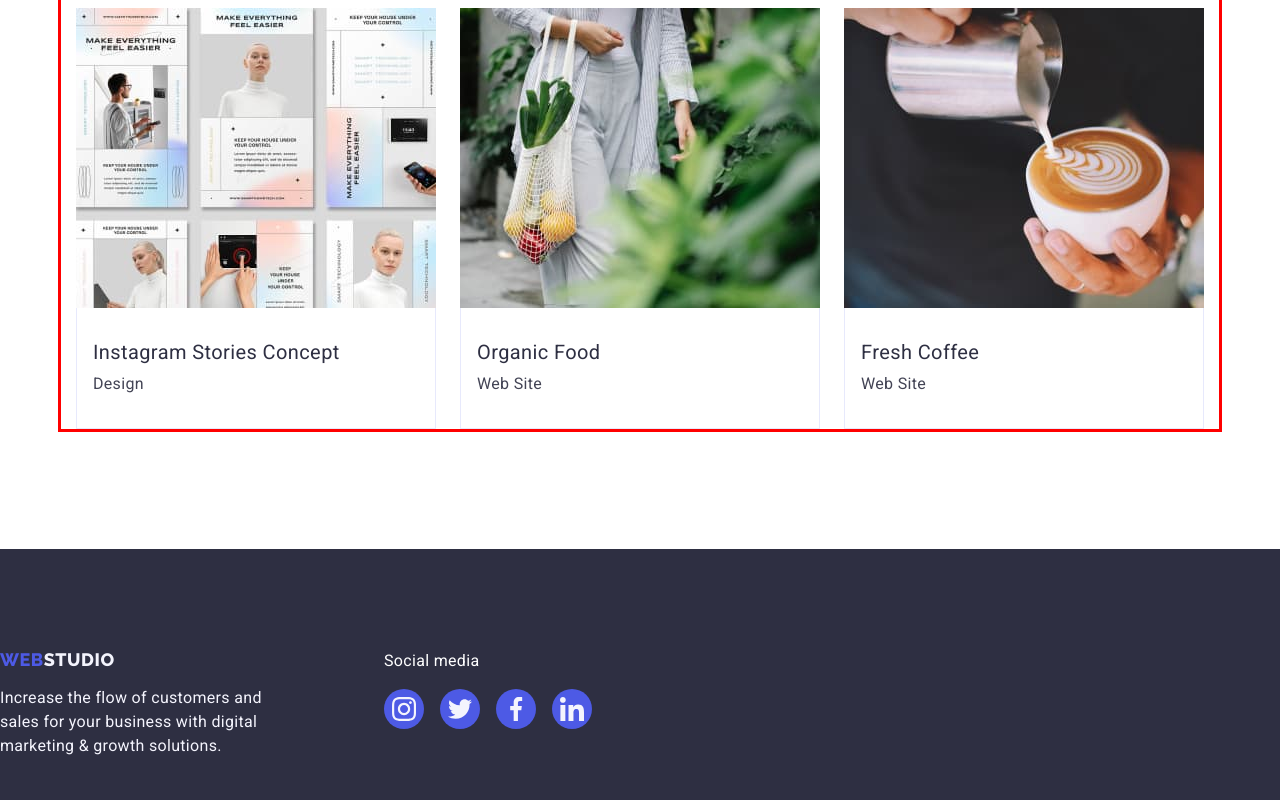
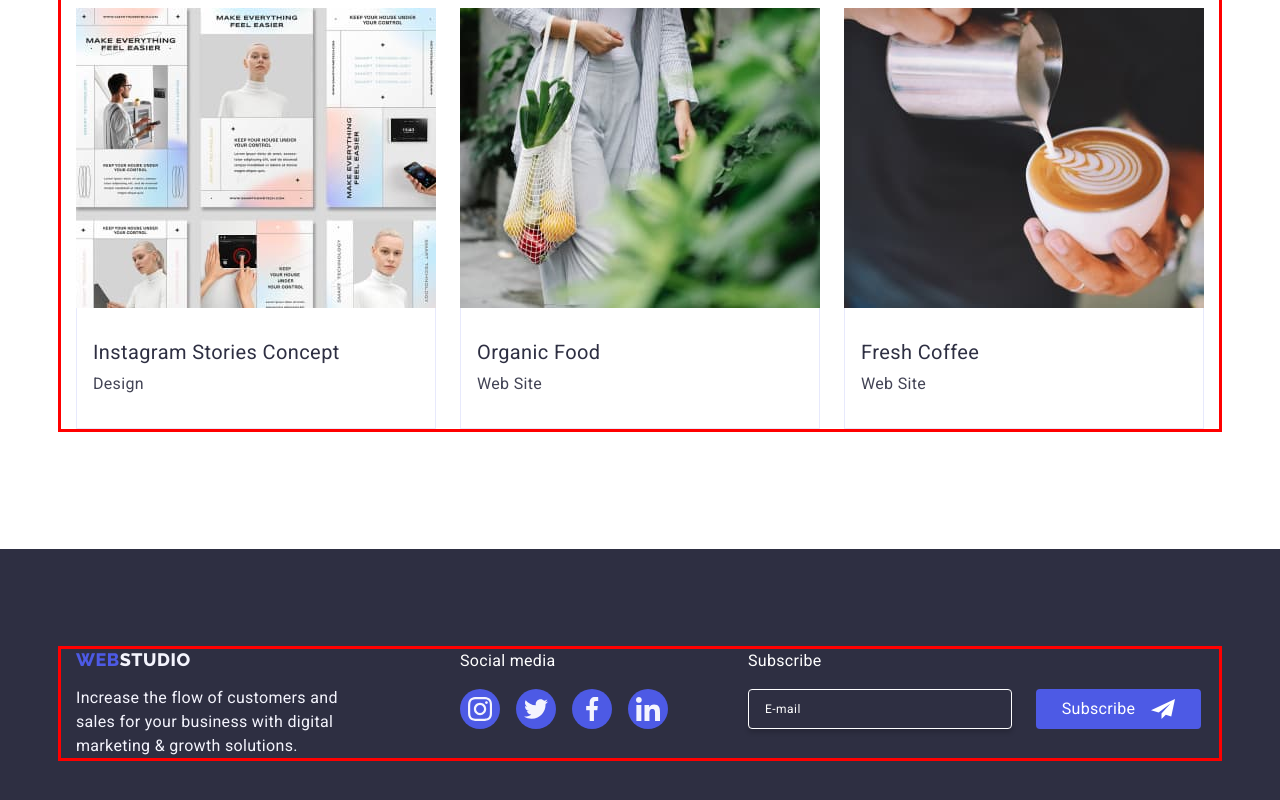
Before and after one commit to Kirra-acc/goit-homework-05, a plain HTML site: page portfolio.html in a window 1280 px wide. Shown: the part 1221-2021 px from the top of the page. Drawn offline with nearby package versions, Linux system fonts and the light colour scheme.

Commit message:
footer styles change

```diff
--- a/css/styles.css
+++ b/css/styles.css
@@ -450,37 +450,55 @@
 /* subscribe input styles */
 .subscribe-form-wrapper {}
 
-.subscribe-form-title {}
+.subscribe-form-title {
+    margin-bottom: 16px;
 
+    font-weight: 500;
+    line-height: 1.5;
+    letter-spacing: 0.02em;
+    color: var(--whitebck-color);
+}
+.footer-subscribe-form {
+    display: flex;
+    gap: 24px;
+}
 .subscribe-label {}
 
 .subscribe-input {
     width: 264px;
     height: 40px;
+    padding-left: 16px;
 
     border-radius: 4px;
     border: 1px solid var(--whitebck-color);
     box-shadow: 0px 4px 4px 0px rgba(0, 0, 0, 0.15);
+    background-color: transparent;
+    color: #ffffff;
+
+    font-size: 12px;
+    line-height: 1.5;
+    letter-spacing: 0.04em;
 }
-
-.cubscribe-btn {
-    display: inline-flex;
+.subscribe-input::placeholder {
+    color: #ffffff;
+}
+.subscribe-btn {
+    display: flex;
     padding: 8px 24px;
     justify-content: center;
     align-items: center;
-    width: 165px;
+    min-width: 165px;
     height: 40px;
-    gap: 16px;
+    /* gap: 16px; */
 
     background-color: var(--primary-color);
     border-radius: 4px;
     border: none;
     cursor: pointer;
-    margin: 0 auto;
+    /* margin: 0 auto; */
 
     transition: background-color 250ms cubic-bezier(0.4, 0, 0.2, 1);
 
-    font-family: var(--font-main);
     font-weight: 500;
     line-height: 1.5;
     color: var(--whitebck-color);
@@ -492,10 +510,11 @@
     line-height: 1.5;
     letter-spacing: 0.32px;
     color: var(--whitebck-color);
-    margin-bottom: 16px;
+    /* margin-bottom: 16px; */
 }
 
 .subscribe-icon {
+    margin-left: 16px;
     fill: var(--whitebck-color);
 }
 
--- a/portfolio.html
+++ b/portfolio.html
@@ -199,7 +199,7 @@
         </main>
 
         <footer class="footer">
-            <div class="footer-wrapper">
+            <div class="footer-wrapper container">
                 <div class="footer-logo-wrapper">
                     <a class="footer-logo link" href="./index.html">Web<span class="accent-footer">Studio</span></a>
                     <p class="footer-text">Increase the flow of customers and sales for your business with digital marketing &
@@ -238,6 +238,21 @@
                         </li>
                     </ul>
                 </div>
+                <div class="subscribe-form-wrapper">
+                    <p class="subscribe-form-title">Subscribe</p>
+                    <form class="footer-subscribe-form" name="subscribe-form">
+                        <label class="subscribe-label">
+                            <input class="subscribe-input" type="email" name="subscribe-email" placeholder="E-mail">
+                        </label>
+                        <button class="subscribe-btn" type="submit">
+                            <span class="subscribe-text">Subscribe</span>
+                            <svg class="subscribe-icon" width="24" height="24">
+                                <use href="./images/icons.svg#icon-send"></use>
+                            </svg>
+                        </button>
+
+                    </form>
+                </div>
             </div>
         </footer>
 
```
Also changed, not shown: index.html (+1 -1 lines).
